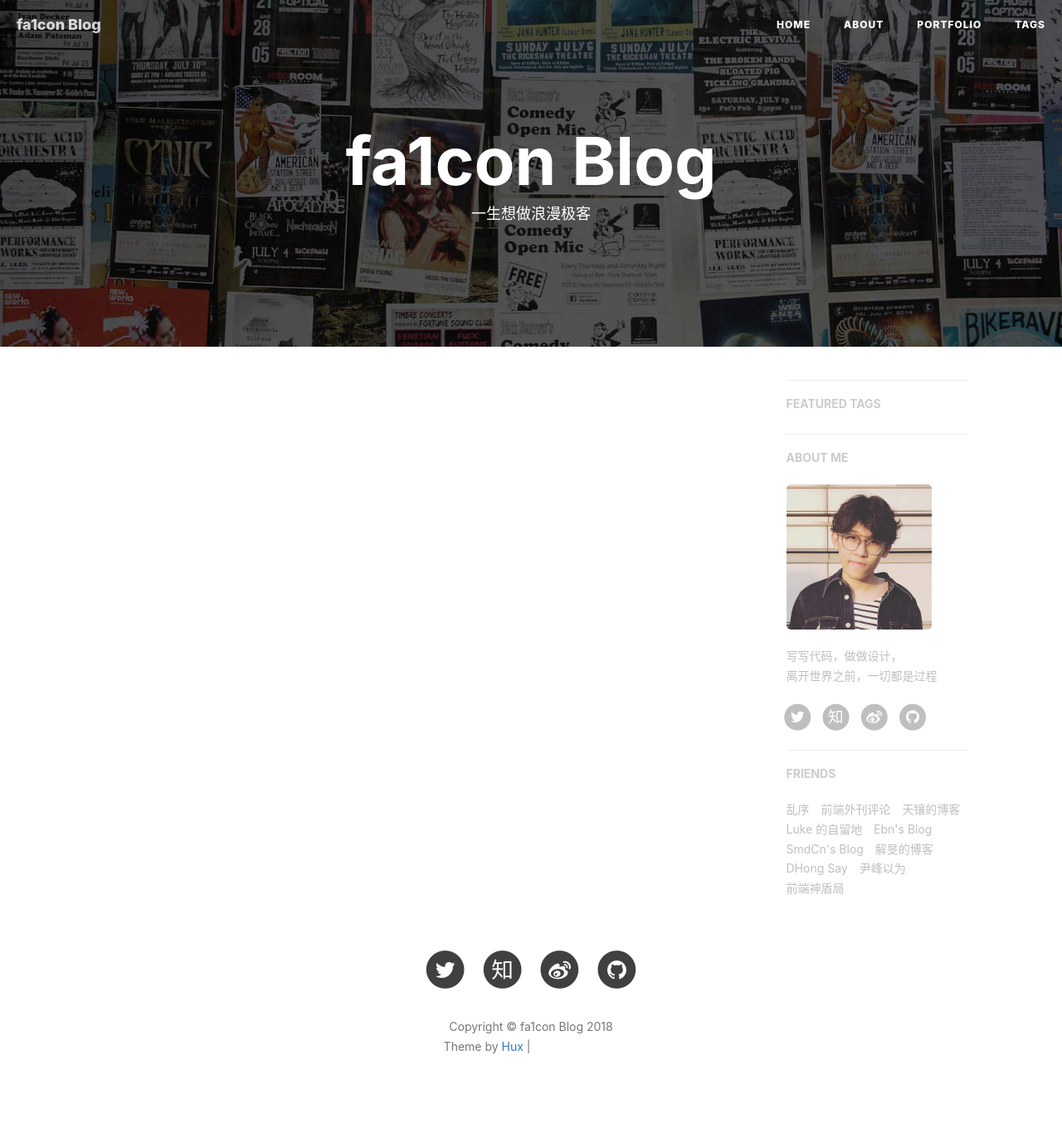
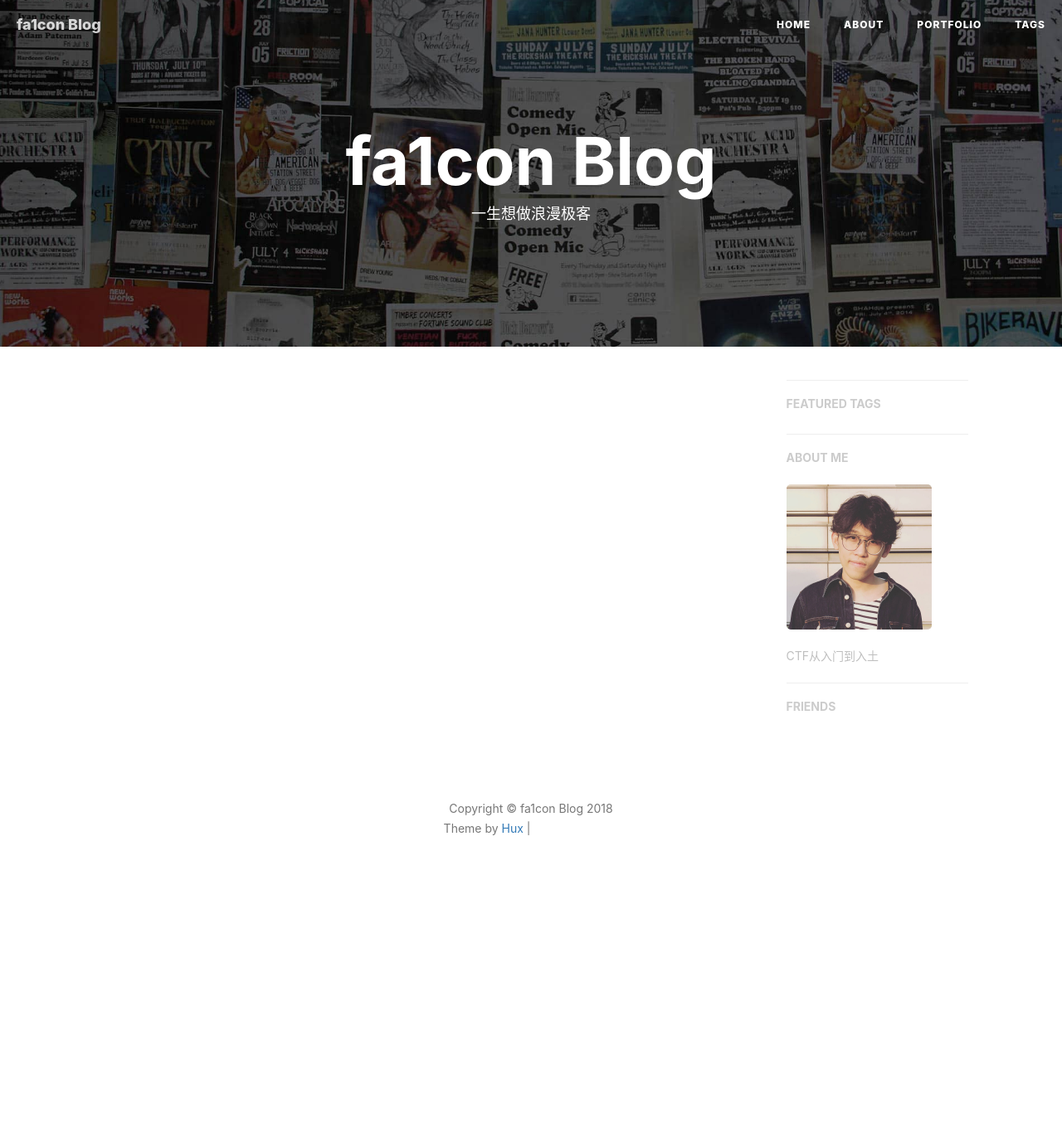
Before and after one commit to fa1conn/fa1conn.github.io, a Jekyll site: the page built from index.html, in a window 1280 px wide. Shown: the whole page at 83% size. Built offline with Jekyll 4.4.1, drawn with Linux system fonts in a browser that asks for light colours; nearby versions of some CDN libraries; the list of posts is cut into pages by our own code; comment, search, counter and statistics services are not loaded; after the commit the page ends 1103 px from its top, so only the background shows below that; grey boxes are pictures that could not be loaded.

Commit message:
Init commit

```diff
--- a/_config.yml
+++ b/_config.yml
@@ -1,6 +1,6 @@
 # Site settings
 title: fa1con Blog
-SEOTitle: 飞哥的博客 | Hux Blog
+SEOTitle: 飞哥的博客 | fa1con Blog
 header-img: img/home-bg.jpg
 email: fa1concyf0@gmail.com
 description: "binary"
@@ -12,10 +12,6 @@ baseurl: ""                             # for example, '/blog' if your blog host
 
 # SNS settings
 RSS: false
-weibo_username:     huxpro
-zhihu_username:     huxpro
-github_username:    huxpro
-twitter_username:   huxpro
 #facebook_username:  huxpro
 # linkedin_username:  firstname-lastname-idxxxx
 
@@ -48,7 +44,7 @@ kramdown:
 
 
 # Disqus settings
-disqus_username: hux
+disqus_username: fa1con
 
 # Netease setttings
 netease_comment: false
@@ -67,7 +63,7 @@ ga_domain: huangxuan.me
 
 # Sidebar settings
 sidebar: true                           # whether or not using Sidebar.
-sidebar-about-description: "写写代码，做做设计，<br>离开世界之前，一切都是过程"
+sidebar-about-description: "CTF从入门到入土"
 sidebar-avatar: /img/avatar-hux.jpg      # use absolute URL, seeing it's used in both `/` and `/about/`
 
 
@@ -86,38 +82,11 @@ service-worker: true
 
 # Friends
 friends: [
-    {
+#    {
     #     title: "Su",
     #     href: "http://su.gallery/"
     # },{
-        title: "乱序",
-        href: "http://mida.re/"
-    },{
-        title: "前端外刊评论",
-        href: "http://qianduan.guru/"
-    },{
-        title: "天镶的博客",
-        href: "http://lingyu.wang/"
-    },{
-        title: "Luke 的自留地",
-        href: "http://hmqk1995.github.io"
-    },{
-        title: "Ebn's Blog",
-        href: "http://ebnbin.com/"
-    },{
-        title: "SmdCn's Blog",
-        href: "http://blog.smdcn.net"
-    },{
-        title: "解旻的博客",
-        href: "http://xieminis.me/"
-    },{
-        title: "DHong Say",
-        href: "http://dhong.co"
-    },{
-        title: "尹峰以为",
-        href: "http://ingf.github.io/"
-    },{
-        title: "前端神盾局",
-        href: "http://wepiaofei.github.io/blog/"
-    }
+ #       title: "乱序",
+ #       href: "http://mida.re/"
+ #   }
 ]
```
